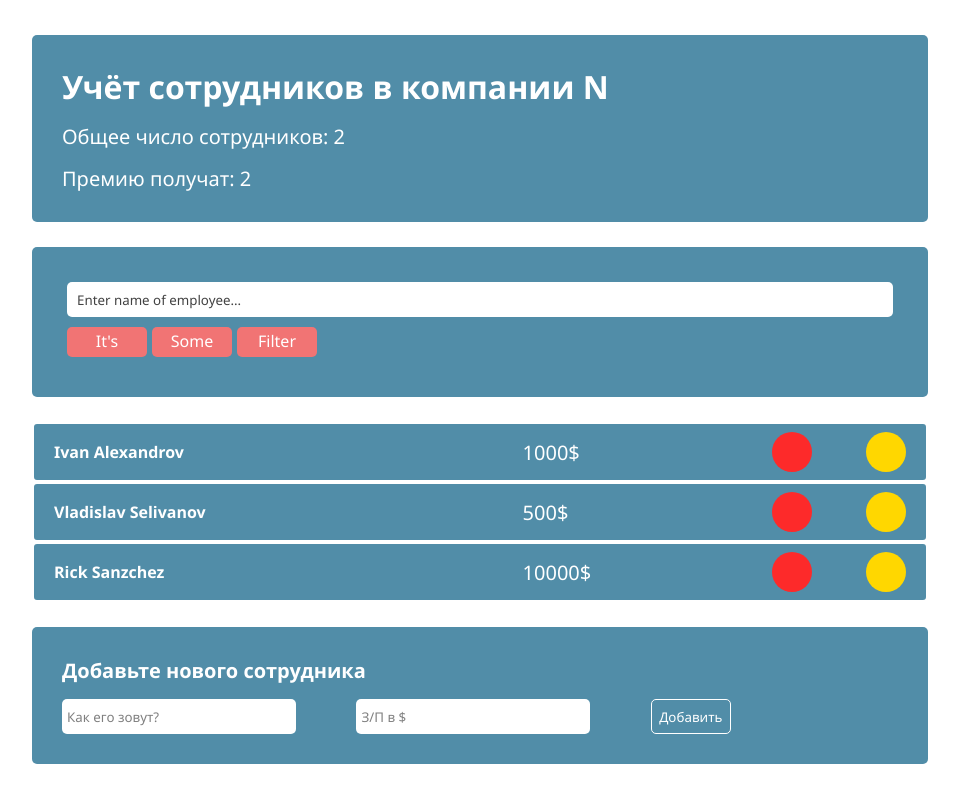
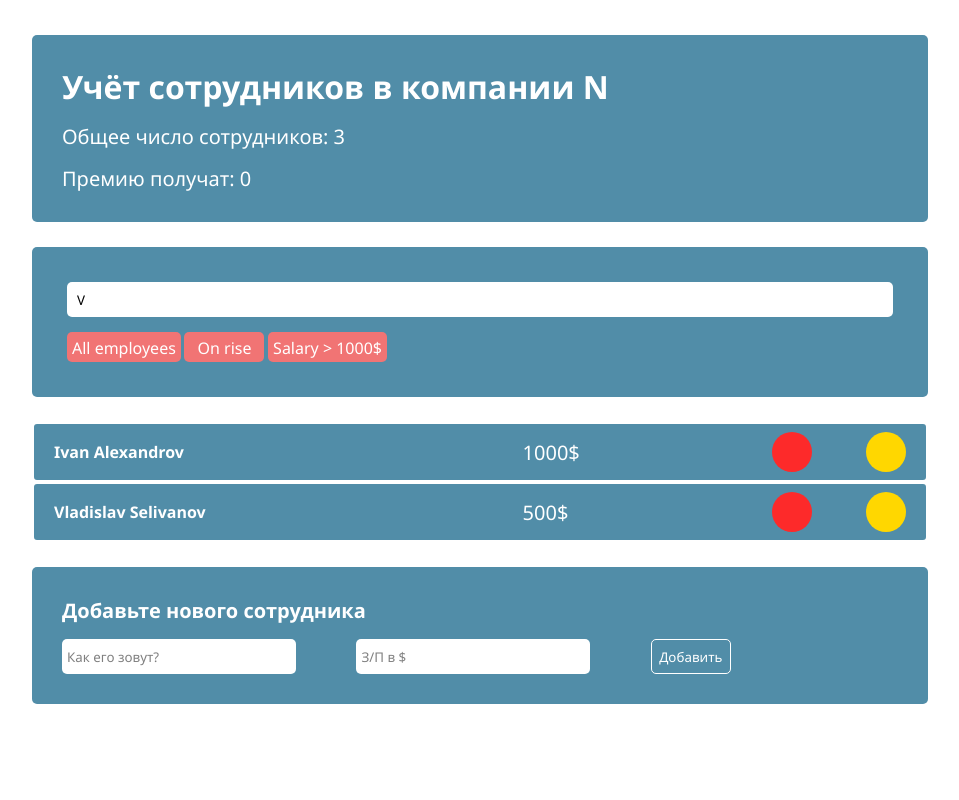
Before and after one commit to oddwang37/employers-list, a React (Create React App) app: page / in a window 1280 px wide. Shown: the whole page, without its empty margins (160-1119 px from the left). Built offline with nearby package versions, Linux system fonts and the light colour scheme.

Commit message:
feat: employees search

```diff
--- a/src/App.js
+++ b/src/App.js
@@ -11,6 +11,8 @@ const App = () => {
     { name: 'Vladislav Selivanov', salary: 500, favourite: false, id: 1 },
     { name: 'Rick Sanzchez', salary: 10000, favourite: false, id: 2 },
   ]);
+
+  const [term, setTerm] = useState('V');
 
   const onDelete = (id) => {
     const newArr = data.filter((elem) => elem.id !== id);
@@ -39,11 +41,28 @@ const App = () => {
     setData(newArr);
   };
 
+  const findDataPremLength = (data) => {
+    return data.filter((item) => item.favourite).length;
+  };
+
+  const searchItems = (items, term) => {
+    term = term.toLowerCase();
+    return items.filter(item => {
+      return item.name.toLowerCase().indexOf(term) > -1
+    })
+  }
+
+  const handleSearchInput = (e) => {
+    setTerm(e.target.value)
+  }
+
+  const visibleData = searchItems(data, term);
+
   return (
     <Root>
-      <Info />
-      <SearchPanel />
-      <EmployersList employers={data} onDelete={onDelete} onFavourite={onFavourite} />
+      <Info length={data.length} award={findDataPremLength(data)} />
+      <SearchPanel handleSearchInput={handleSearchInput} term={term}/>
+      <EmployersList employers={visibleData} onDelete={onDelete} onFavourite={onFavourite} />
       <AddForm addEmployer={addEmployer} />
     </Root>
   );
--- a/src/components/Info/Info.jsx
+++ b/src/components/Info/Info.jsx
@@ -1,12 +1,12 @@
 import React from 'react';
 import styled from 'styled-components';
 
-const Info = () => {
+const Info = ({length, award}) => {
   return (
     <Root>
       <Title>Учёт сотрудников в компании N</Title>
-      <Text>Общее число сотрудников: 2</Text>
-      <Text>Премию получат: 2</Text>
+      <Text>Общее число сотрудников: {length}</Text>
+      <Text>Премию получат: {award}</Text>
     </Root>
   );
 };
--- a/src/components/SearchPanel/Filter/Filter.jsx
+++ b/src/components/SearchPanel/Filter/Filter.jsx
@@ -5,9 +5,9 @@ const Filter = () => {
 
   return (
     <Root>
-      <Item>It's</Item>
-      <Item>Some</Item>
-      <Item>Filter</Item>
+      <Item>All employees</Item>
+      <Item>On rise</Item>
+      <Item>Salary &gt; 1000$</Item>
     </Root>
   );
 };
@@ -15,8 +15,8 @@ const Filter = () => {
 export default Filter;
 
 const Root = styled.div`
-  margin-top: 10px;
-  width: 250px;
+  margin-top: 15px;
+  width: 320px;
   display: flex;
   justify-content: space-between;
 `;
@@ -24,11 +24,14 @@ const Root = styled.div`
 const Item = styled.div`
   min-width: 80px;
   height: 30px;
-  padding: 3px;
+  padding: 5px;
   color: #fff;
   background-color: #f17474;
   font-weight: 500;
   border-radius: 5px;
   text-align: center;
   cursor: pointer;
+  &:hover {
+    background-color: #e66363;
+  }
 `;
--- a/src/components/SearchPanel/SearchPanel.jsx
+++ b/src/components/SearchPanel/SearchPanel.jsx
@@ -2,10 +2,17 @@ import React from 'react';
 import styled from 'styled-components';
 import Filter from './Filter/Filter';
 
-const SearchPanel = () => {
+const SearchPanel = ({handleSearchInput, term}) => {
+
+
   return (
     <Root>
-      <Input placeholder="Enter name of employee..." type="text" />
+      <Input
+        placeholder="Enter name of employee..."
+        type="text"
+        onChange={handleSearchInput}
+        value={term}
+      />
       <Filter />
     </Root>
   );
```
